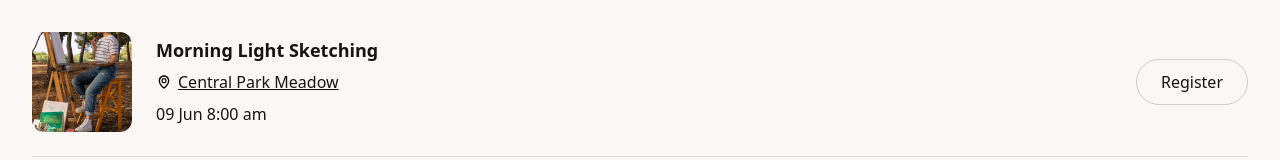
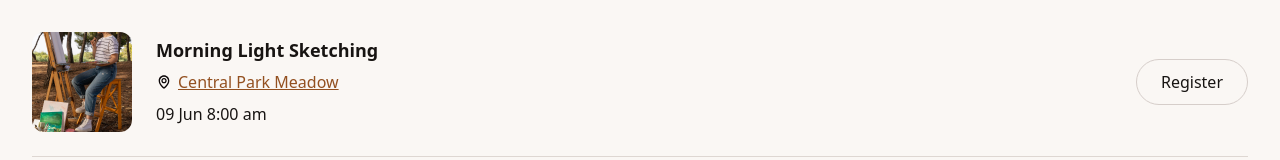
Before and after one commit to tetianabehai-tech/WildSketch, a website built with Vite: page index.html in a window 1280 px wide. In both pictures the pointer is over the link "Central Park Meadow". Shown: the part 2909-3069 px from the top of the page. Built offline with nearby package versions, Linux system fonts and the light colour scheme.

Commit message:
Add pointer cursor and hover states to all clickable elements

```diff
--- a/src/styles.css
+++ b/src/styles.css
@@ -804,3 +804,25 @@ button {
     font-size: 56px;
   }
 }
+
+/* Clickable elements: pointer cursor and visible hover state. */
+a,
+button,
+label[for],
+[type="submit"],
+[type="button"] {
+  cursor: pointer;
+}
+a,
+button {
+  transition:
+    color 0.2s,
+    background 0.2s,
+    opacity 0.2s;
+}
+.site-nav a:hover,
+.mobile-menu a:hover,
+.footer-nav a:hover,
+.event-meta a:hover {
+  color: #935020;
+}
```
